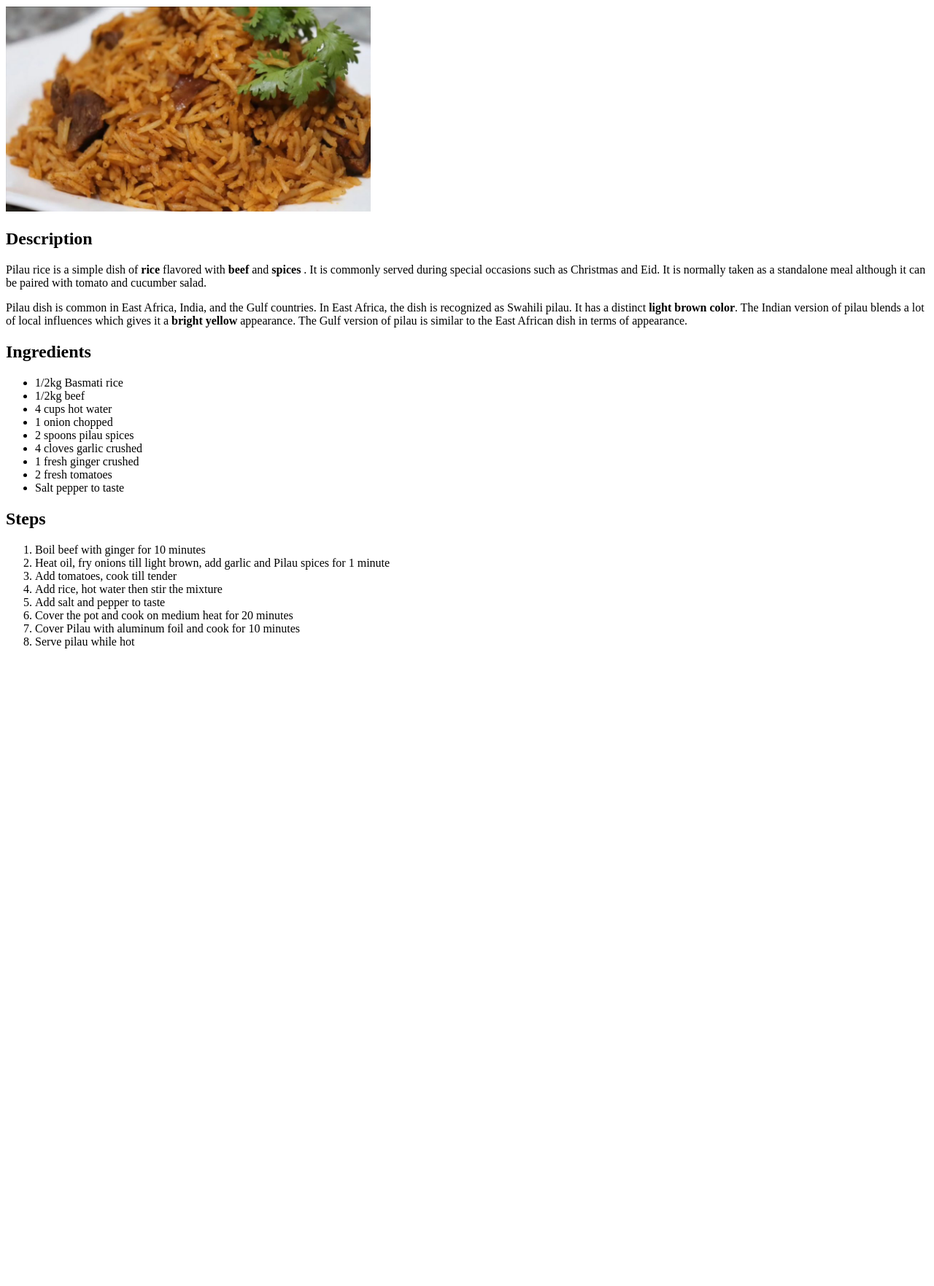
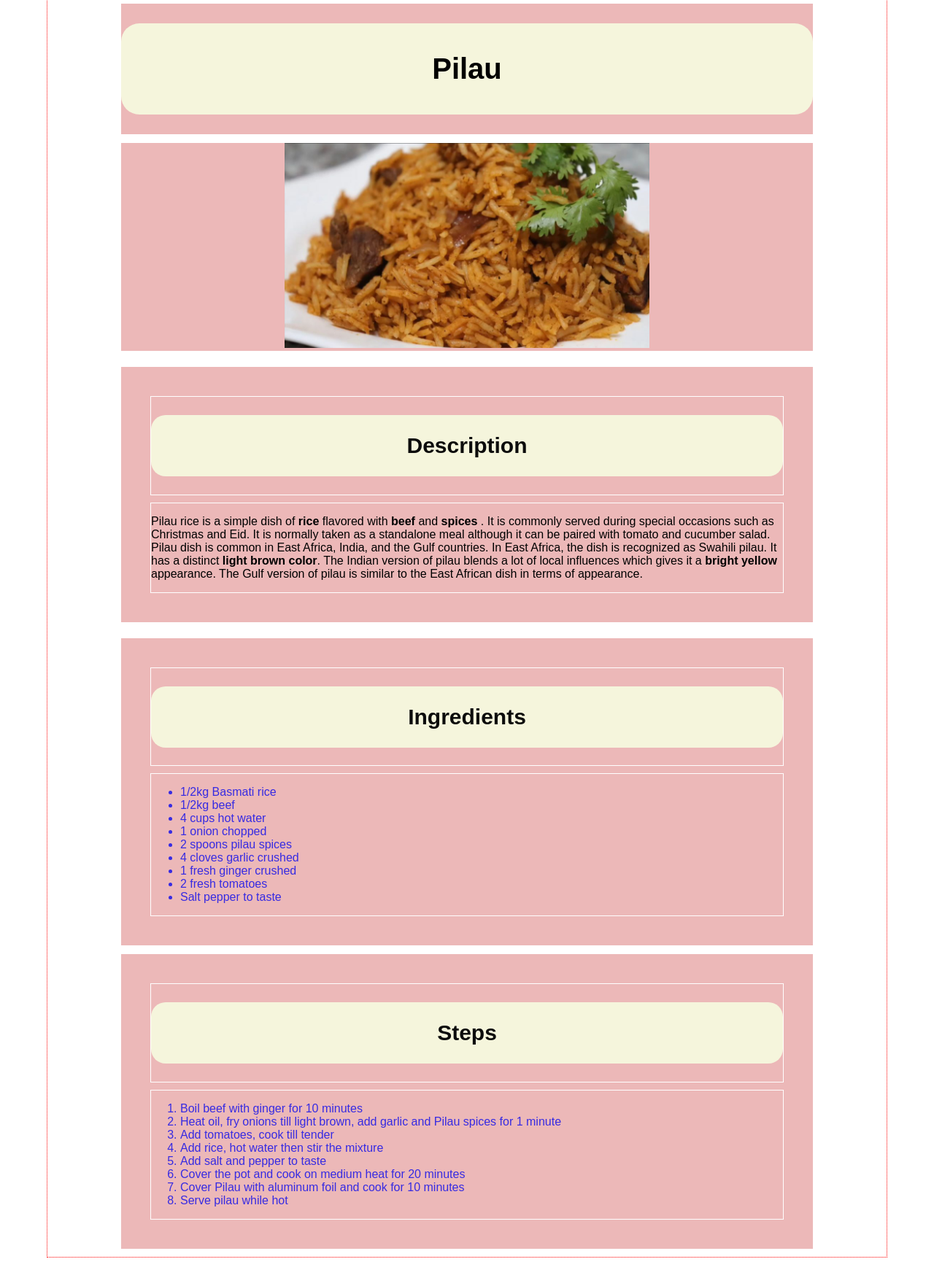
Before and after one commit to pabrokim/odin-recipes, a plain HTML site: page recipes/pilau.html in a window 1280 px wide. Shown: the part 71-1834 px from the top of the page at 73% size. Before the commit the page ends 976 px from the top, so only its background shows below. Drawn offline with Linux system fonts and the light colour scheme.

Commit message:
Add some styles

```diff
--- a/recipes/pilau.html
+++ b/recipes/pilau.html
@@ -5,19 +5,22 @@
     <meta http-equiv="X-UA-Compatible" content="IE=edge">
     <meta name="viewport" content="width=device-width, initial-scale=1.0">
     <title>Document</title>
+    <link rel="stylesheet" href="../styles.css">
 </head>
+
 <body>
-    <h1>Pilau</h1>
-    <img src="../img/pilau.jpg" alt="pilau" width="500x">
-    <h2>Description</h2>
-    <p>
-        Pilau rice is a simple dish of <strong>rice</strong> flavored with <strong>beef</strong> and <strong> spices </strong>. It is commonly served during special occasions such as Christmas and Eid. It is normally taken as a standalone meal although it can be paired with tomato and cucumber salad.
-    </p>
-    <p>
-        Pilau dish is common in East Africa, India, and the Gulf countries. In East Africa, the dish is recognized as Swahili pilau. It has a distinct <strong>light brown color</strong>. The Indian version of pilau blends a lot of local influences which gives it a <strong>bright yellow</strong> appearance. The Gulf version of pilau is similar to the East African dish in terms of appearance.
-    </p>
-    <h2>Ingredients</h2>
+    <div class="size-h1"><h1>Pilau</h1></div>
+    <div class="img"><img src="../img/pilau.jpg" alt="pilau"  width="500x"></div>
 
+    <div class="descript">
+        <div><h2>Description</h2></div>
+        <div><p>Pilau rice is a simple dish of <strong>rice</strong> flavored with <strong>beef</strong> and <strong> spices </strong>. It is commonly served during special occasions such as Christmas and Eid. It is normally taken as a standalone meal although it can be paired with tomato and cucumber salad. Pilau dish is common in East Africa, India, and the Gulf countries. In East Africa, the dish is recognized as Swahili pilau. It has a distinct <strong>light brown color</strong>. The Indian version of pilau blends a lot of local influences which gives it a <strong>bright yellow</strong> appearance. The Gulf version of pilau is similar to the East African dish in terms of appearance.</p></div>
+    </div>
+
+
+    <div class="ing">
+        <div><h2>Ingredients</h2></div>
+        <div>
             <ul>
                 <li>1/2kg Basmati rice</li>
                 <li>1/2kg beef</li>
@@ -29,8 +32,13 @@
                 <li>2 fresh tomatoes</li>
                 <li>Salt pepper to taste</li>
             </ul>
-    <h2>Steps</h2>
+        </div>
+    </div>
 
+
+    <div class="stp">
+        <div><h2>Steps</h2></div>
+        <div>
              <ol>
                 <li>Boil beef with ginger for 10 minutes</li>
                 <li>Heat oil, fry onions till light brown, add garlic and Pilau spices for 1 minute</li>
@@ -41,5 +49,10 @@
                 <li>Cover Pilau with aluminum foil and cook for 10 minutes</li>
                 <li>Serve pilau while hot</li>
             </ol>
+        </div>
+
+    </div>
+
+
     </body>
 </html>
--- /dev/null
+++ b/styles.css
@@ -0,0 +1,93 @@
+body {
+    background-color: transparent;
+    margin: 5%;
+    border: 1.5px dotted red;
+    box-sizing: border-box;
+    font-family: Arial, Helvetica, sans-serif;
+
+}
+h1 {
+    background-color: beige;
+    color: black;
+    font-size: 40px;
+    text-align: center;
+    padding: 40px;
+    display: block;
+    border-radius: 25px;
+}
+div {
+    background-color: rgb(236, 184, 184);
+    display: block;
+    margin: 10px;
+    border: 1.5px solid white;
+    text-align: center;
+}
+.h1-box {
+    background-color:beige;
+    display: inline-block;
+    width: 200px;
+    height: 70px;
+    padding:50px;
+    border: 1.5px solid white;
+    border-radius: 25px;
+    align-content: center;
+    font-size: 20px;
+    margin: 10px;
+}
+a {
+    text-decoration: none;
+
+}
+
+h2 {
+    background-color: beige;
+    color:rgb(12, 12, 12);
+    padding: 25px;
+    text-align: center;
+    display: block;
+    border-radius: 20px;
+    font-size: 30px;
+}
+.descript {
+    margin: 10px 100px;
+    display: inline-block;
+    text-align: left;
+    padding:30px;
+
+
+}
+.ing {
+    margin: 10px 100px;
+    display: block;
+    text-align: left;
+    padding: 30px;
+
+}
+.stp {
+    margin: 10px 100px;
+    display: block;
+    text-align: center;
+    padding:30px;
+}
+
+li {
+    text-align: left;
+    color:rgb(55, 43, 226)
+}
+
+p {
+    color: black;
+    text-indent: 0px;
+    text-align: left;
+
+}
+.img {
+    margin:10px 100px;
+}
+.size-h1 {
+    margin:10px 100px;
+}
+
+.vis {
+    display: inline-block;
+}
```
Also changed, not shown: index.html (+10 -4 lines), recipes/american-cheeseburger.html (+21 -11 lines), recipes/hummuspizza.html (+21 -11 lines). Lines whose indentation alone changed are shown as unchanged.
